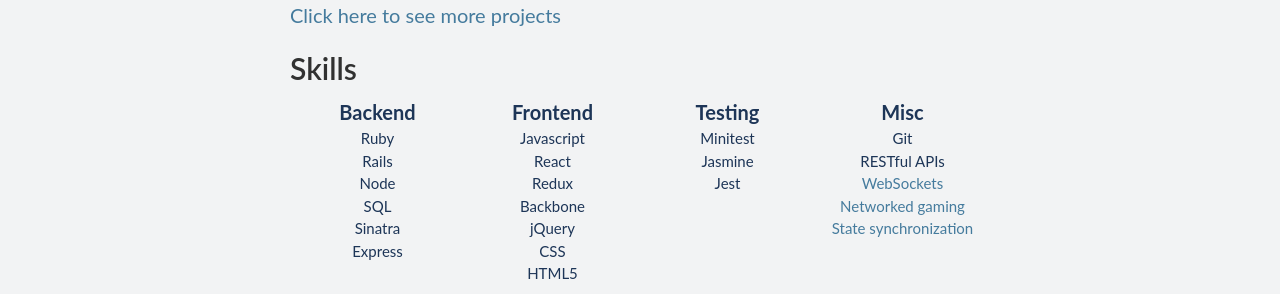
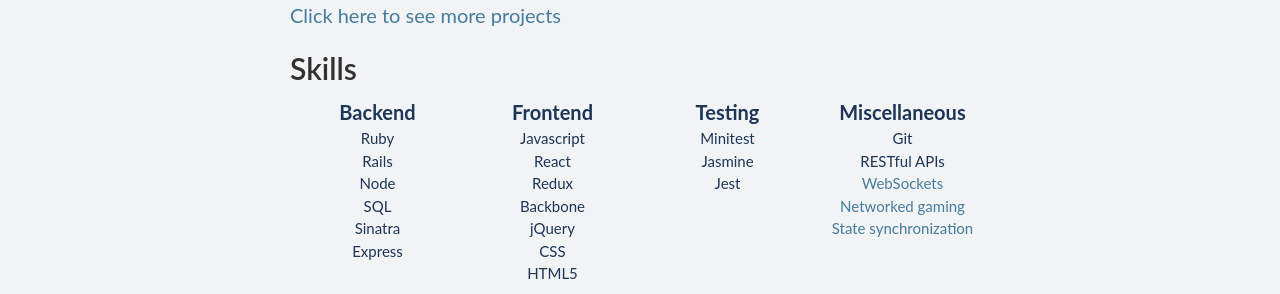
Before and after one commit to JoshCNelson/JoshCNelson.github.io, a Jekyll site: the page built from index.md, in a window 1280 px wide. Shown: the part 1274-1568 px from the top of the page. Built offline with Jekyll 4.4.1, drawn with Linux system fonts in a browser that asks for light colours; nearby versions of some CDN libraries.

Commit message:
Typo fix

```diff
--- a/index.md
+++ b/index.md
@@ -24,7 +24,7 @@ Recently, I co-created an open-source multiplayer real-time browser-based physic
     <th>Backend</th>
     <th>Frontend</th>
     <th>Testing</th>
-    <th>Misc</th>
+    <th>Miscellaneous</th>
   </tr>
 
   <tr>
```
Also changed, not shown: about.md (+1 -1 lines), 3 other files.
